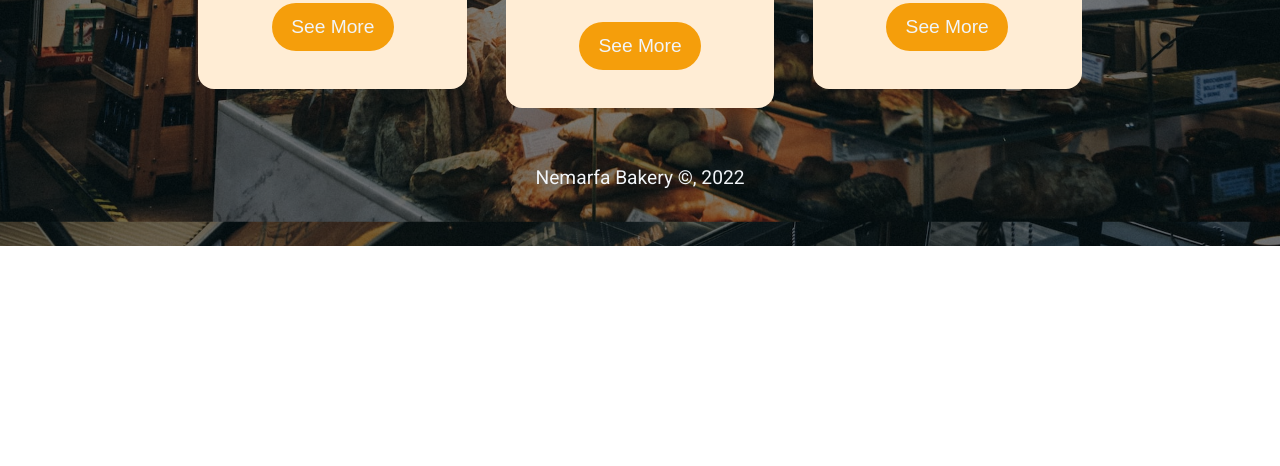
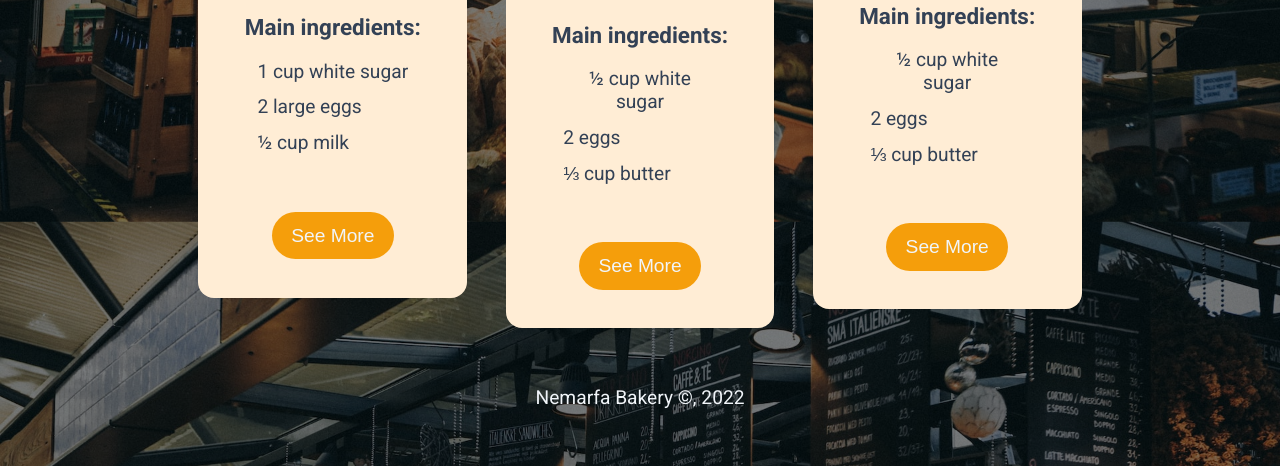
Before and after one commit to rsliapwebd/theodinproject, a plain HTML site: page recipes/index.html in a window 1280 px wide. Shown: the part 605-1071 px from the top of the page. Before the commit the page ends 851 px from the top, so only its background shows below. Drawn offline with Linux system fonts and the light colour scheme.

Commit message:
Add ingredients

```diff
--- a/recipes/css/style.css
+++ b/recipes/css/style.css
@@ -38,6 +38,16 @@ body {
 
 .btn:hover {
   background-color: #d97706;
+}
+
+ul {
+  list-style: none;
+  display: flex;
+  flex-direction: column;
+  justify-content: center;
+  align-items: flex-start;
+  gap: 0.8rem;
+  margin: 1.2rem;
 }
 
 /* Header */
@@ -90,6 +100,10 @@ body {
   font-size: 2rem;
 }
 
+.ingredients-container {
+  font-size: 1.2rem;
+}
+
 /* FOOTER */
 .footer {
   height: 5rem;
--- a/recipes/index.html
+++ b/recipes/index.html
@@ -29,16 +29,40 @@
           <div class="product-card">
             <img src="img/cakes.jpg" alt="Cakes" class="product-img" />
             <h2 class="product-title">Tasty Cakes</h2>
+            <div class="ingredients-container">
+              <h3>Main ingredients:</h3>
+              <ul>
+                <li>1 cup white sugar</li>
+                <li>2 large eggs</li>
+                <li>½ cup milk</li>
+              </ul>
+            </div>
             <button class="btn">See More</button>
           </div>
           <div class="product-card">
             <img src="img/donuts.jpg" alt="Donuts" class="product-img" />
             <h2 class="product-title">Round Donuts</h2>
+            <div class="ingredients-container">
+              <h3>Main ingredients:</h3>
+              <ul>
+                <li>½ cup white sugar</li>
+                <li>2 eggs</li>
+                <li>⅓ cup butter</li>
+              </ul>
+            </div>
             <button class="btn">See More</button>
           </div>
           <div class="product-card">
             <img src="img/pies.jpg" alt="Pies" class="product-img" />
             <h2 class="product-title">Sweet Pies</h2>
+            <div class="ingredients-container">
+              <h3>Main ingredients:</h3>
+              <ul>
+                <li>½ cup white sugar</li>
+                <li>2 eggs</li>
+                <li>⅓ cup butter</li>
+              </ul>
+            </div>
             <button class="btn">See More</button>
           </div>
         </section>
```
